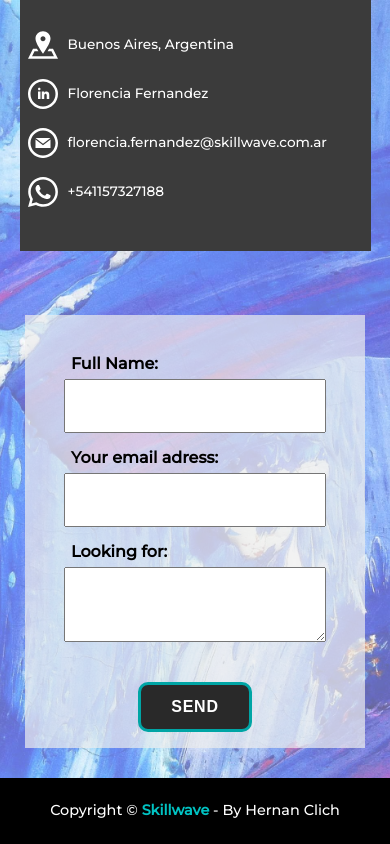
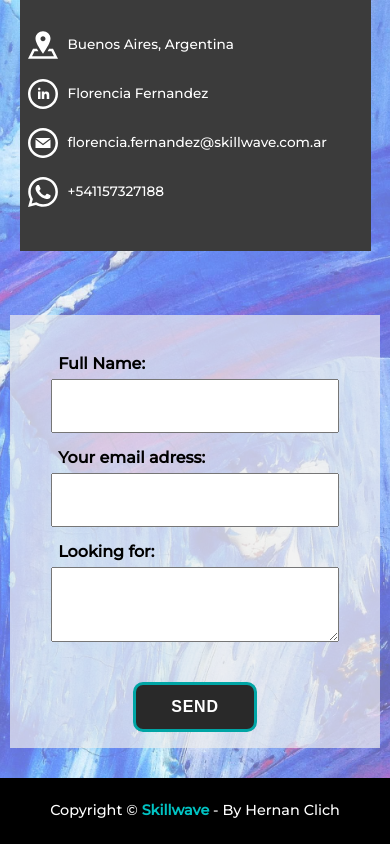
Before and after one commit to hernan-clich/skillwave, a React (Create React App) app: page / in a window 390 px wide. Shown: the part 5247-6091 px from the top of the page. Built offline with nearby package versions, Linux system fonts and the light colour scheme.

Commit message:
Minor adj for small phones (footer, card, paral)

```diff
--- a/public/styles.css
+++ b/public/styles.css
@@ -295,6 +295,10 @@ footer button.slide-in {
     border: 0.2rem solid #00a5a5;
     background-color: white; } }
 
+@media (max-width: 300px) {
+  .card-container {
+    width: 270px; } }
+
 .lang-toggler {
   background-color: rgba(245, 245, 245, 0.85);
   display: flex;
@@ -413,6 +417,10 @@ footer button.slide-in {
     font-weight: 1000;
     font-size: clamp(3.5rem, 10vw, 50rem);
     white-space: nowrap; }
+
+@media (max-width: 320px) {
+  .paral-img span {
+    font-size: 2.5rem; } }
 
 .tag {
   align-items: center;
@@ -668,7 +676,7 @@ textarea.invalid + p {
     margin-left: 0em; }
   .cont-form {
     align-self: flex-start;
-    margin: 1em;
+    margin: 1em 0;
     transform: translateX(0%); }
     .cont-form::before {
       top: 0;
@@ -687,7 +695,8 @@ footer {
   position: sticky;
   max-height: 15vh;
   background-color: black;
-  color: white; }
+  color: white;
+  text-align: center; }
   footer a {
     display: inline;
     text-decoration: none;
--- a/scss/layout/_contact.scss
+++ b/scss/layout/_contact.scss
@@ -278,7 +278,7 @@ textarea.invalid + p {
 
     .cont-form {
         align-self: flex-start;
-        margin: 1em;
+        margin: 1em 0;
         transform: translateX(0%);
 
         &::before {
--- a/scss/layout/_footer.scss
+++ b/scss/layout/_footer.scss
@@ -7,6 +7,7 @@ footer {
     max-height: 15vh;
     background-color: rgb(0, 0, 0);
     color: $whiteSolid;
+    text-align: center;
 
     a {
         display: inline;
```
Also changed, not shown: scss/components/_cards.scss (+7 -0 lines), scss/components/_parallax.scss (+7 -0 lines).
